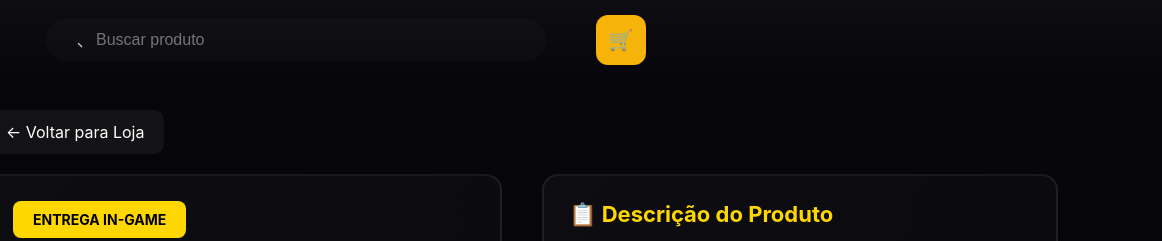
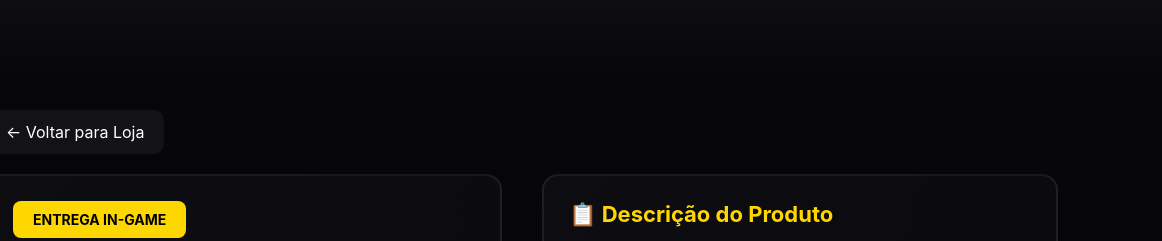
Before and after one commit to Joseph001479/brainrots_v2, a plain HTML site: page produto/produtos19.html in a window 1280 px wide. Shown: the top 241 px of the page, 118-1280 px from the left. Drawn offline with Linux system fonts and the light colour scheme.

Commit message:
Update produtos19.html

```diff
--- a/produto/produtos19.html
+++ b/produto/produtos19.html
@@ -380,13 +380,6 @@
         <img src="../img/logo.png" alt="Steal A Brainrot">
       </a>
     </div>
-    <div class="search">
-      <svg width="18" height="18" viewBox="0 0 24 24" fill="none" style="opacity:.8">
-        <path d="M21 21l-4.35-4.35" stroke="white" stroke-width="1.6" stroke-linecap="round" stroke-linejoin="round"/>
-      </svg>
-      <input type="text" placeholder="Buscar produto">
-    </div>
-    <div class="cart">🛒</div>
   </header>
 
   <!-- Conteúdo Principal -->
@@ -490,4 +483,5 @@
     <p>© 2023 Steal A Brainrot - Todos os direitos reservados.</p>
   </footer>
 </body>
+
 </html>
```
